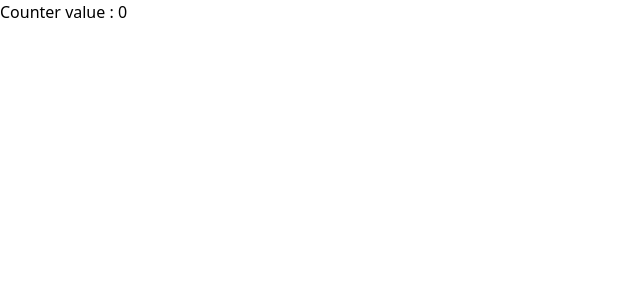
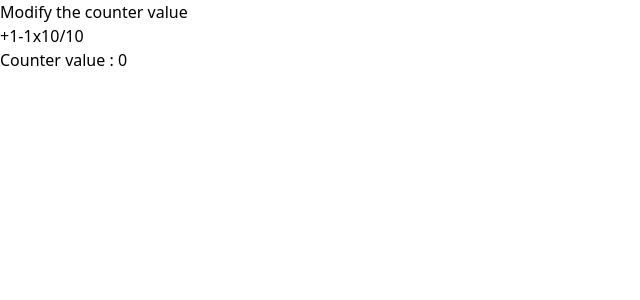
Before and after one commit to Tresor-ilunga/redux-toolkit, a React (Vite) app: page / in a window 1280 px wide. Shown: the top 300 px of the page, without its empty margins (0-640 px from the left). Built offline with nearby package versions, Linux system fonts and the light colour scheme.

Commit message:
Send an action with Dispatch

```diff
--- a/src/features/counter.js
+++ b/src/features/counter.js
@@ -10,9 +10,18 @@ export const counter = createSlice({
     reducers: {
         increment: (state, action) => {
             state.value++
+        },
+        decrement: (state, action) => {
+            state.value--
+        },
+        multiplay: (state, action) => {
+            state.value = state.value * 10
+        },
+        divide: (state, action) => {
+            state.value = state.value / 10
         }
     }
 })
 
-export const {increment} = counter.actions
+export const {increment, decrement, multiplay, divide} = counter.actions
 export default counter.reducer
--- a/src/pages/Counter.jsx
+++ b/src/pages/Counter.jsx
@@ -1,11 +1,12 @@
-import { useSelector } from "react-redux"
+import CounterResult from "./CounterResult.jsx"
+import CounterButton from "./CounterButton.jsx"
 
 export default function Counter() {
-    const counter = useSelector(state => state.counter)
 
     return (
         <div>
-            <h1 className="text-slate-100 text-3xl">Counter value : {counter.value}</h1>
+            <CounterButton />
+            <CounterResult />
         </div>
     )
 }
--- /dev/null
+++ b/src/pages/CounterButton.jsx
@@ -0,0 +1,40 @@
+import { useDispatch } from "react-redux"
+import { increment, decrement, multiplay, divide } from "../features/counter.js"
+
+export default function CounterButton() {
+    const dispatch = useDispatch()
+
+
+    return (
+        <div className="mb-4">
+            <p className="text-slate-50 mb-2">Modify the counter value</p>
+            <button
+            onClick={() => dispatch(increment())}
+            className="w-10 h-10 text-lg bg-slate-100 rounded text-slate-900 mr-2"
+            >
+                +1
+            </button>
+
+            <button
+            onClick={() => dispatch(decrement())}
+            className="w-10 h-10 text-lg bg-slate-100 rounded text-slate-900 mr-2"
+            >
+                -1
+            </button>
+
+            <button
+            onClick={() => dispatch(multiplay())}
+            className="w-10 h-10 text-lg bg-slate-100 rounded text-slate-900 mr-2"
+            >
+                x10
+            </button>
+
+            <button
+            onClick={() => dispatch(divide())}
+            className="w-10 h-10 text-lg bg-slate-100 rounded text-slate-900 mr-2"
+            >
+                /10
+            </button>
+        </div>
+    )
+}
--- /dev/null
+++ b/src/pages/CounterResult.jsx
@@ -0,0 +1,11 @@
+import { useSelector } from "react-redux"
+
+export default function () {
+    const counter = useSelector(state => state.counter)
+
+    return (
+        <>
+            <h1 className="text-slate-100 text-3xl">Counter value : {counter.value}</h1>
+        </>
+    )
+}
```
